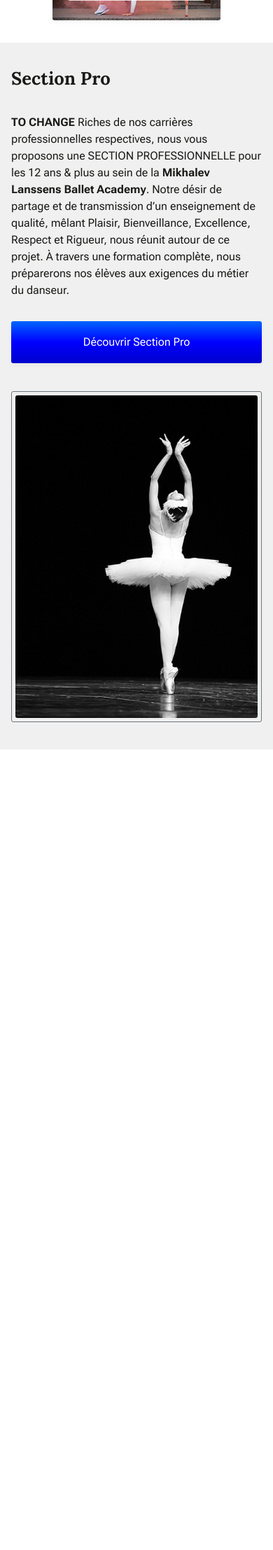
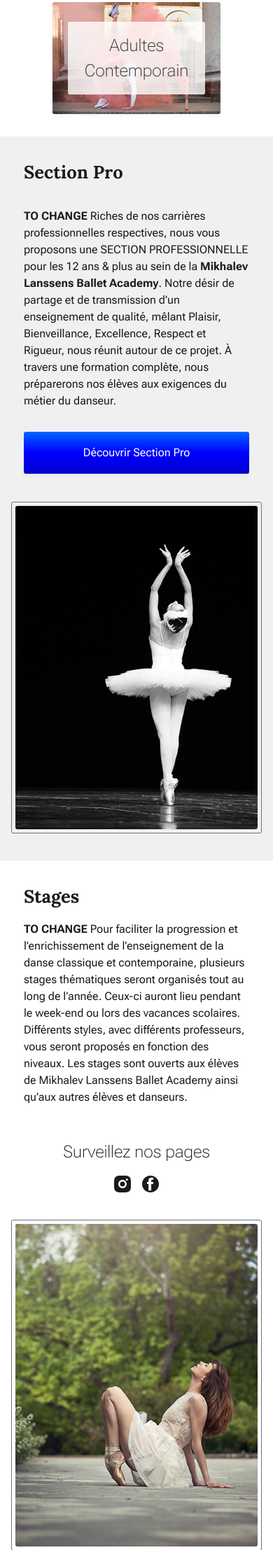
Before and after one commit to OlenaKolyada/mlba, a PHP site: page / in a window 390 px wide. Shown: the part 3874-6089 px from the top of the page at 70% size. Before the commit the page ends 4945 px from the top, so only its background shows below. Run offline with PHP 8.4, Linux system fonts and the light colour scheme; some web fonts are replaced.

Commit message:
Stages and Stages Mobile are ready

```diff
--- a/css/main.css
+++ b/css/main.css
@@ -191,12 +191,21 @@ section.hero {
 #pro .decor-quote-white:nth-child(2) {
     color: var(--white);
 }
-
-
 /* Section Pro END */
 
 /* Stages START */
+#stages .section-right {
+    align-items: flex-start;
+}
 
+#stages .social-icons {
+    display: flex;
+    gap: 1rem;
+}
+
+#stages .social-icons img {
+    width: 24px;
+}
 /* Stages END */
 
 /* Gallery START */
@@ -294,6 +303,27 @@ section.hero {
     #pro .section-photo {
         width: 100%;
     }
+
+    #stages .section-right {
+        display: flex;
+        flex-direction: column;
+        width: 70%;
+        order: 1;
+        align-items: center;
+    }
+
+    #stages .stages-social {
+        display: flex;
+        flex-direction: column;
+        align-items: center;
+        margin-top: 2rem;
+    }
+
+    #stages .section-left {
+        display: flex;
+        order: 2;
+        justify-content: center;
+    }
 }
 
 
@@ -344,19 +374,23 @@ section.hero {
     }
 
     #about .section-right {
-        width: 100%;
+        width: 90%;
     }
 
     #ballet .section-left {
-        width: 100%;
+        width: 90%;
     }
 
     #loisir .section-center {
-        width: 100%;
+        width: 90%;
     }
 
     #pro .section-left {
-        width: 100%;
+        width: 90%;
+    }
+
+    #stages .section-right {
+        width: 90%;
     }
 
 }
--- a/index.html
+++ b/index.html
@@ -335,7 +335,6 @@
 <!--	Section Pro START-->
 <section class="section-wrap" id="pro">
 	<div class="container">
-
 		<div class="section-row">
 			<div class="section-left">
 				<div class="section-text">
@@ -374,14 +373,36 @@
 <!--	Section Pro END-->
 
 <!--	Stages START-->
-	<section class="section-wrap">
+	<section class="section-wrap" id="stages">
 		<div class="container">
 			<div class="section-row">
+				<div class="section-left">
+					<div class="frame">
+						<img class="section-photo" src="images/main/stages.jpg"
+							 alt="Mikhalev Lanssens Ballet Academy, Stages"
+							 title="Mikhalev Lanssens Ballet Academy, Stages" />
+					</div>
+				</div>
 				<div class="section-right">
-
-				</div>
-				<div class="section-left">
-
+					<div class="section-text">
+						<h2>Stages</h2>
+						<p><strong>TO CHANGE</strong> Pour faciliter la progression et l’enrichissement de l’enseignement de la danse classique et contemporaine,
+							plusieurs stages thématiques seront organisés tout au long de l’année.
+							Ceux-ci auront lieu pendant le week-end ou lors des vacances scolaires. Différents styles,
+							avec différents professeurs, vous seront proposés en fonction des niveaux.
+							Les stages sont ouverts aux élèves de <span class="mlba">Mikhalev Lanssens Ballet Academy</span> ainsi qu’aux autres élèves et danseurs.</p>
+					</div>
+					<div class="stages-social">
+						<h4>Surveillez nos pages</h4>
+						<div class="social-icons">
+							<a href="https://www.instagram.com/jude_mikhalev_ballet_academy/" target="_blank">
+								<img class="social-icon instagram" src="icons/instagram.svg" alt="">
+							</a>
+							<a href="https://www.facebook.com/Jude-Mikhalev-Ballet-Academy-110031874670706/" target="_blank">
+								<img class="social-icon facebook" src="icons/facebook.svg" alt="">
+							</a>
+						</div>
+					</div>
 				</div>
 			</div>
 		</div>
```
